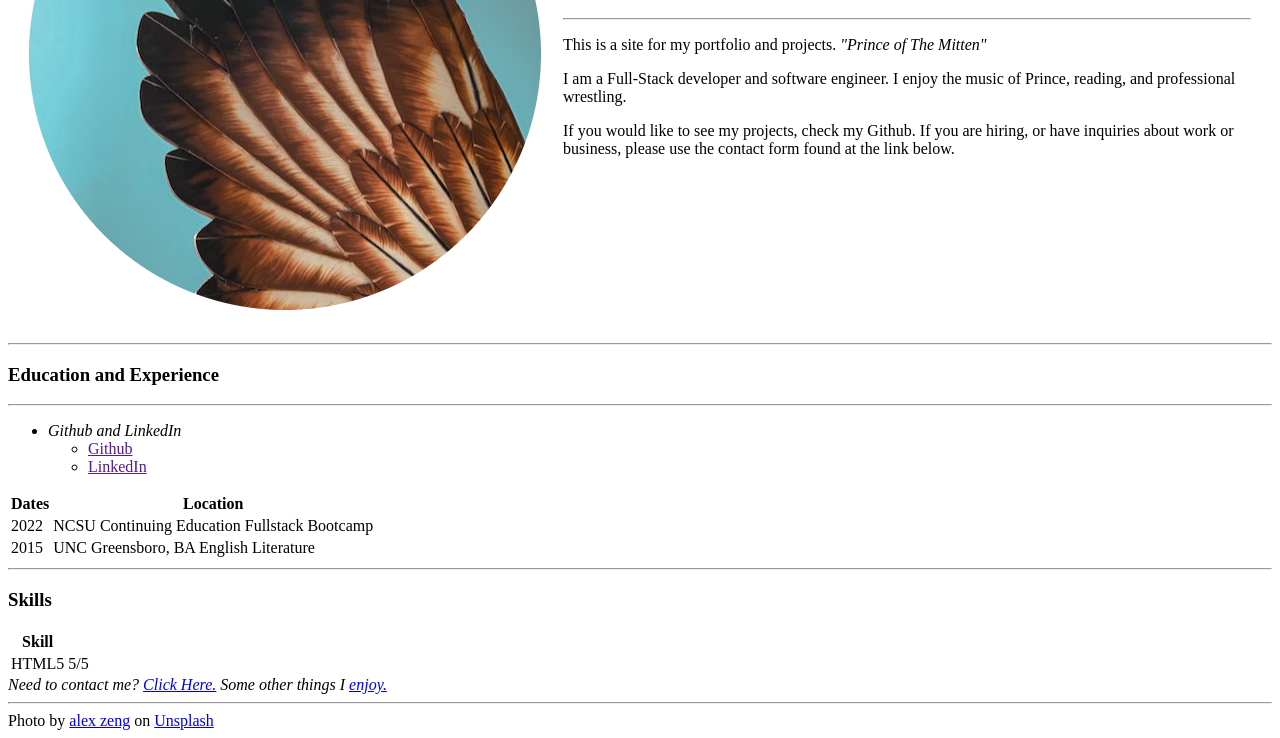
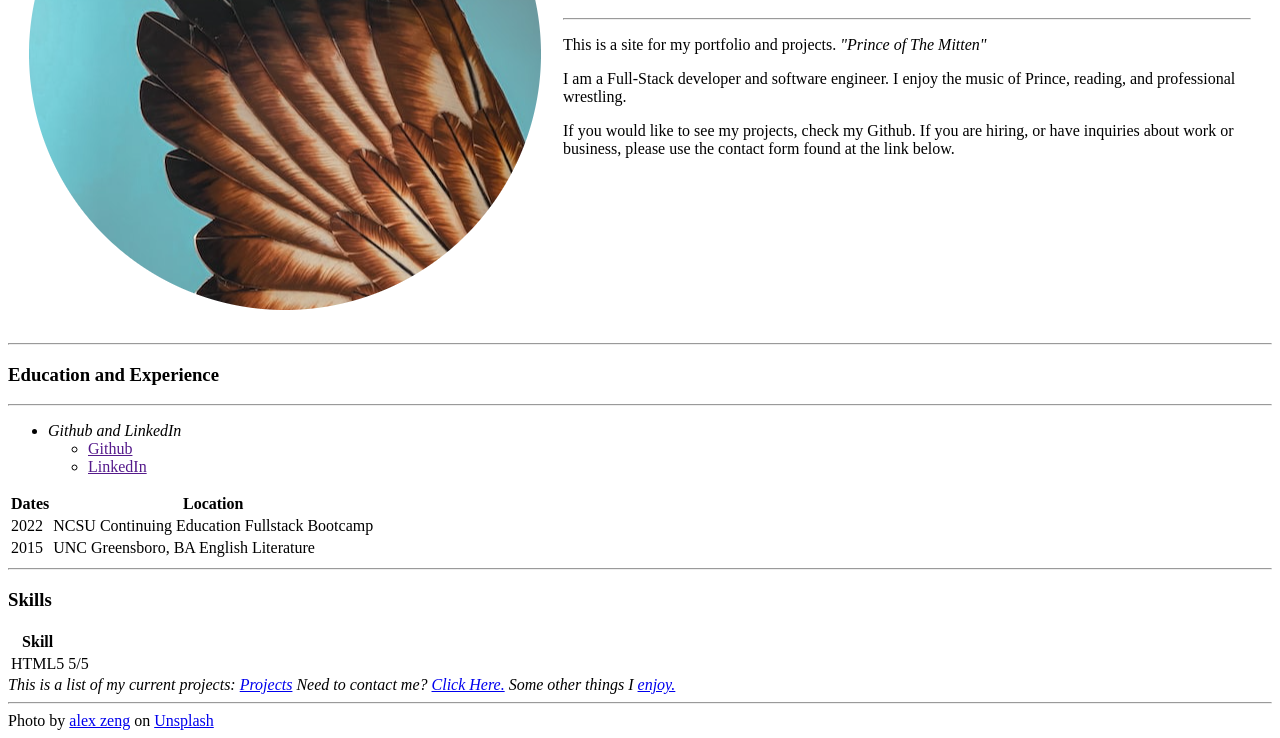
Before and after one commit to JeremyNelson13/CV-deployment, a plain HTML site: page index.html in a window 1280 px wide. Shown: the part 231-969 px from the top of the page. Drawn offline with Linux system fonts and the light colour scheme.

Commit message:
Update index.html

```diff
--- a/index.html
+++ b/index.html
@@ -72,6 +72,7 @@
       </tr>
     </tbody>
   </table>
+  <em>This is a list of my current projects: <a href="works-in-progress.html">Projects</a></em>
   <em>Need to contact me? <a href="contact-info.html">Click Here.</a></em>
   <em>Some other things I <a href="hobbies.html">enjoy.</a></em>
   <hr />
```
